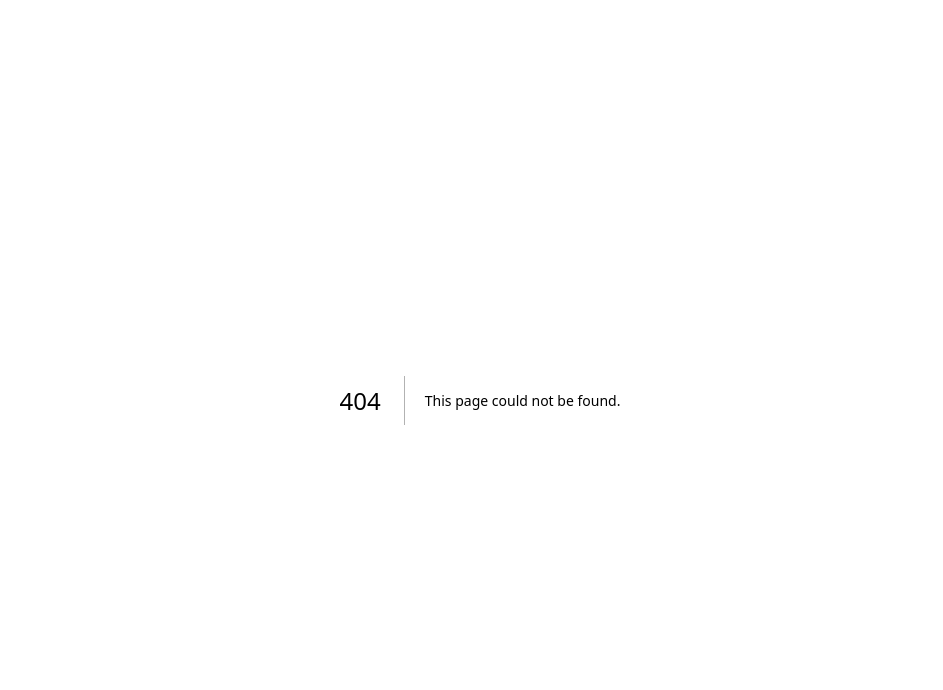
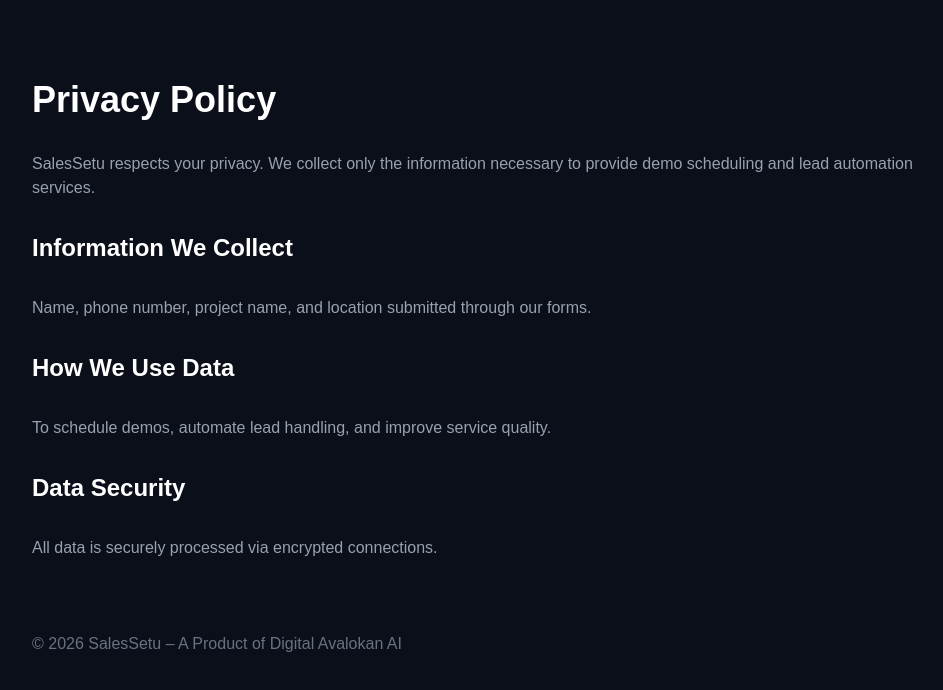
Before and after one commit to satendras0912-jpg/salessetu, a Next.js app: page /privacy-policy in a window 1280 px wide. Before the commit this address had no page. Shown: the top 690 px of the page, without its empty margins (160-1103 px from the left). Built offline with nearby package versions, Linux system fonts and the light colour scheme.

Commit message:
add legal pages

```diff
--- /dev/null
+++ b/app/contact/page.tsx
@@ -0,0 +1,19 @@
+export default function Contact() {
+  return (
+    <main className="min-h-screen bg-[#0B0F19] text-white px-6 py-20">
+      <div className="max-w-3xl mx-auto space-y-8">
+        <h1 className="text-4xl font-bold">Contact Us</h1>
+
+        <p className="text-gray-400">
+          For product inquiries, partnerships, or support:
+        </p>
+
+        <div className="bg-white/5 border border-white/10 p-6 rounded-xl space-y-4">
+          <p>Email: support@salessetu.in</p>
+          <p>Company: Digital Avalokan AI</p>
+          <p>India</p>
+        </div>
+      </div>
+    </main>
+  );
+}
--- a/app/page.tsx
+++ b/app/page.tsx
@@ -491,15 +491,9 @@
     </div>
 
     <div className="flex gap-6">
-      <a href="#" className="hover:text-cyan-400 transition">
-        Privacy Policy
-      </a>
-      <a href="#" className="hover:text-cyan-400 transition">
-        Terms
-      </a>
-      <a href="#" className="hover:text-cyan-400 transition">
-        Contact
-      </a>
+      <a href="/privacy-policy">Privacy Policy</a>
+<a href="/terms">Terms</a>
+<a href="/contact">Contact</a>
     </div>
 
   </div>
--- /dev/null
+++ b/app/privacy-policy/page.tsx
@@ -0,0 +1,33 @@
+export default function PrivacyPolicy() {
+  return (
+    <main className="min-h-screen bg-[#0B0F19] text-white px-6 py-20">
+      <div className="max-w-4xl mx-auto space-y-8">
+        <h1 className="text-4xl font-bold">Privacy Policy</h1>
+
+        <p className="text-gray-400">
+          SalesSetu respects your privacy. We collect only the information
+          necessary to provide demo scheduling and lead automation services.
+        </p>
+
+        <h2 className="text-2xl font-semibold">Information We Collect</h2>
+        <p className="text-gray-400">
+          Name, phone number, project name, and location submitted through our forms.
+        </p>
+
+        <h2 className="text-2xl font-semibold">How We Use Data</h2>
+        <p className="text-gray-400">
+          To schedule demos, automate lead handling, and improve service quality.
+        </p>
+
+        <h2 className="text-2xl font-semibold">Data Security</h2>
+        <p className="text-gray-400">
+          All data is securely processed via encrypted connections.
+        </p>
+
+        <p className="text-gray-500 pt-10">
+          © 2026 SalesSetu – A Product of Digital Avalokan AI
+        </p>
+      </div>
+    </main>
+  );
+}
--- /dev/null
+++ b/app/terms/page.tsx
@@ -0,0 +1,28 @@
+export default function Terms() {
+  return (
+    <main className="min-h-screen bg-[#0B0F19] text-white px-6 py-20">
+      <div className="max-w-4xl mx-auto space-y-8">
+        <h1 className="text-4xl font-bold">Terms & Conditions</h1>
+
+        <p className="text-gray-400">
+          By using SalesSetu, you agree to our automation, data handling,
+          and service usage terms.
+        </p>
+
+        <h2 className="text-2xl font-semibold">Service Usage</h2>
+        <p className="text-gray-400">
+          SalesSetu provides AI-powered lead automation tools for businesses.
+        </p>
+
+        <h2 className="text-2xl font-semibold">Limitation of Liability</h2>
+        <p className="text-gray-400">
+          We are not responsible for business outcomes resulting from lead usage.
+        </p>
+
+        <p className="text-gray-500 pt-10">
+          © 2026 SalesSetu – A Product of Digital Avalokan AI
+        </p>
+      </div>
+    </main>
+  );
+}
```
